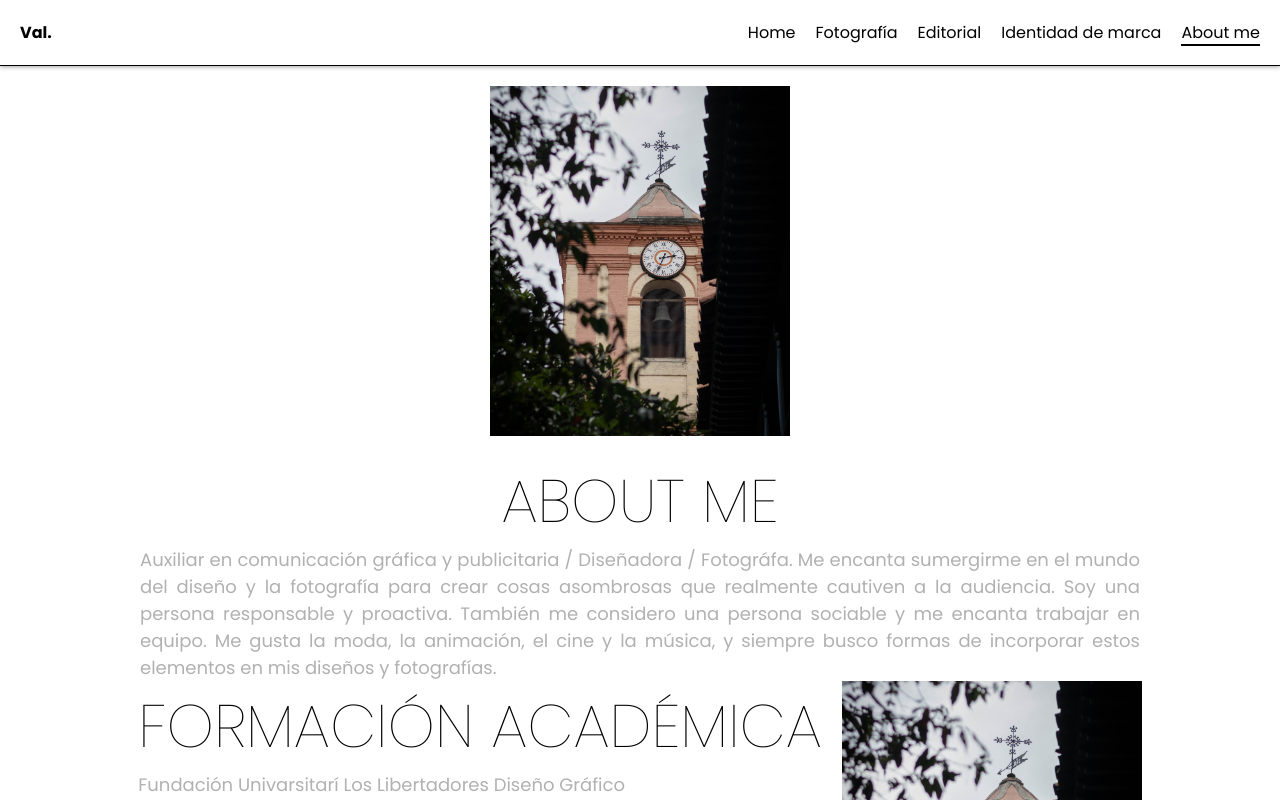
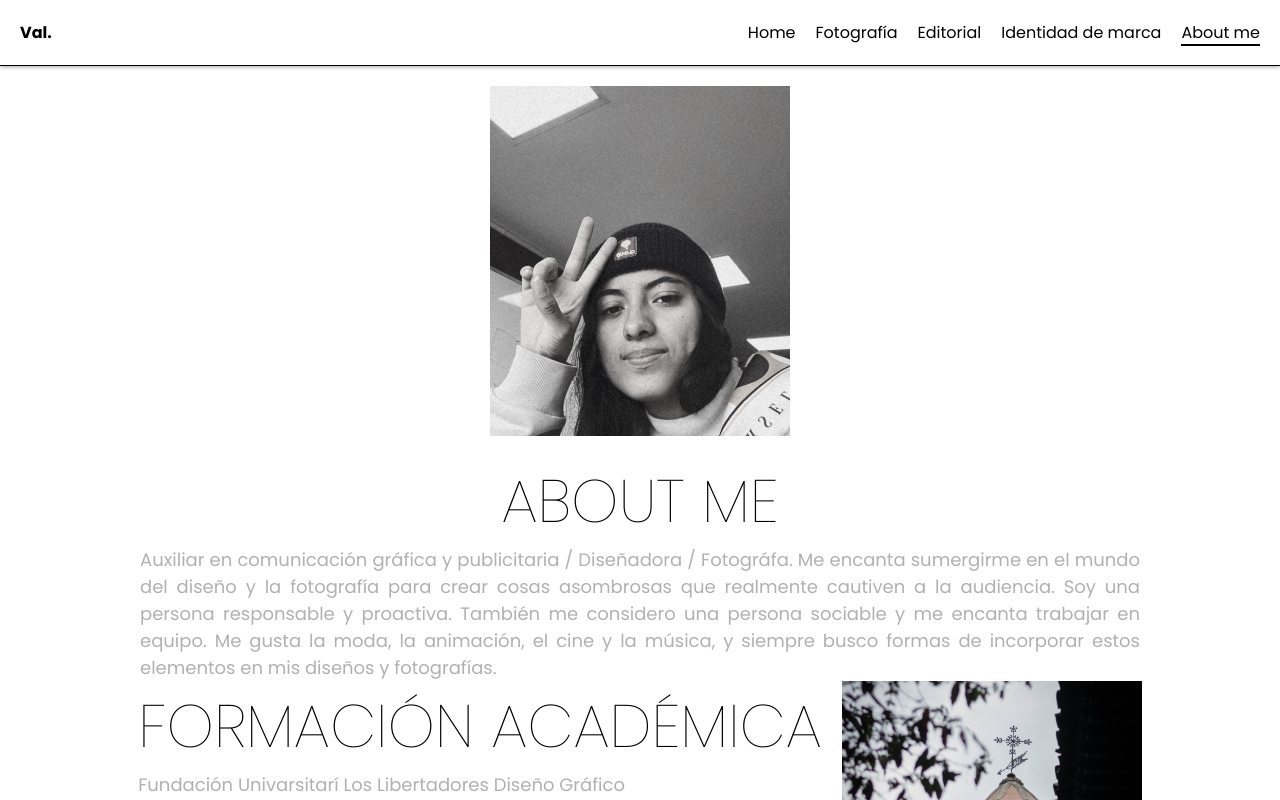
Before and after one commit to mendo369/val, a Vue app: page /about-me in a window 1280 px wide. Shown: the top 800 px of the page. Built offline with nearby package versions, Linux system fonts and the light colour scheme.

Commit message:
Rename files

```diff
--- a/src/views/AboutMe.vue
+++ b/src/views/AboutMe.vue
@@ -4,7 +4,7 @@
   <section class="about-me">
     <div class="me">
       <div class="image">
-        <img src="../assets/images/about/IMG_1604.JPG" alt="" />
+        <img src="../assets/images/about/val.jpg" alt="" />
       </div>
       <div class="text">
         <div class="title">
@@ -43,7 +43,7 @@
         </div>
       </div>
       <div class="image">
-        <img src="../assets/images/about/IMG_1604.JPG" alt="" />
+        <img src="../assets/images/about/IMG_1604.jpg" alt="" />
       </div>
     </div>
     <div class="skills">
```
